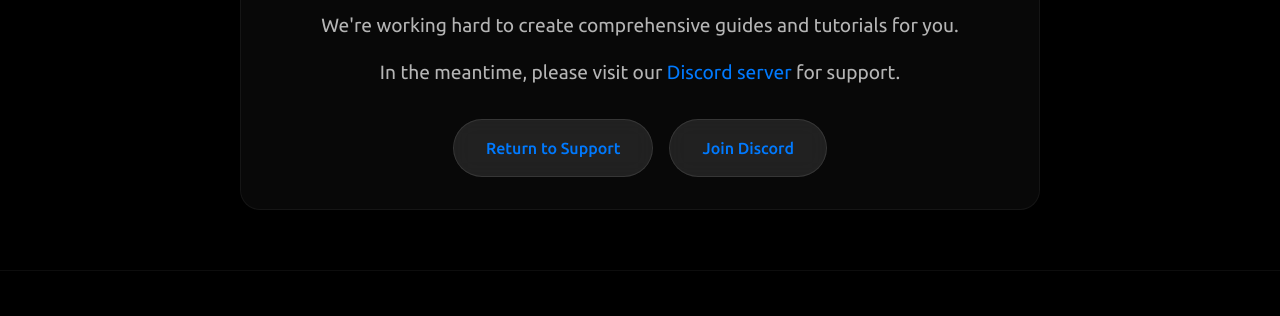
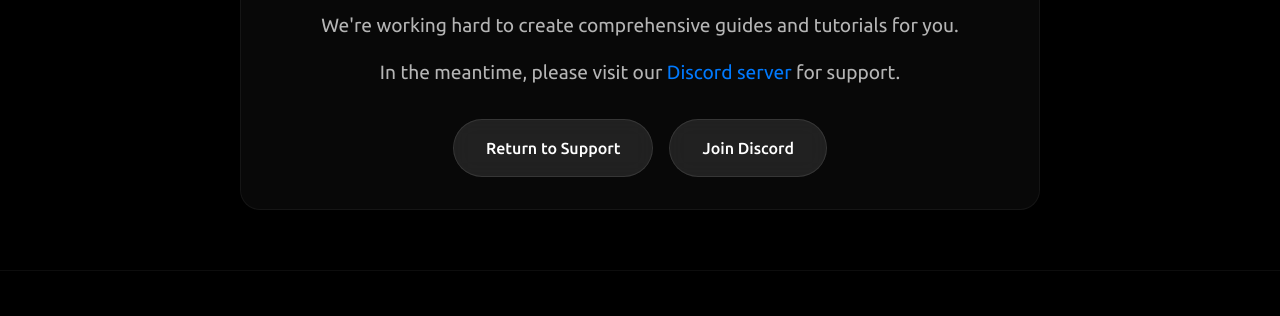
Before and after one commit to aShanki/Synthetix-Website, a website: page knowledgebase/index.html in a window 1280 px wide. Shown: the part 323-639 px from the top of the page. Drawn offline with Linux system fonts and the light colour scheme; a web font is replaced by a local one.

Commit message:
Fix styling for construction CTA button with improved padding, background, and hover effects

```diff
--- a/styles.css
+++ b/styles.css
@@ -1843,6 +1843,26 @@ footer {
     margin-top: 2rem;
 }
 
+/* Construction CTA Button Fixes */
+.construction-cta .btn {
+    padding: 1rem 2rem;
+    background: rgba(255, 255, 255, 0.1);
+    backdrop-filter: blur(10px);
+    border: 1px solid rgba(255, 255, 255, 0.1);
+    border-radius: 50px;
+    font-weight: 500;
+    transition: all 0.3s ease;
+    color: #ffffff;
+    text-decoration: none;
+    font-size: 1rem;
+}
+
+.construction-cta .btn:hover {
+    background: var(--primary);
+    transform: translateY(-2px);
+    box-shadow: 0 10px 20px rgba(0, 122, 255, 0.2);
+}
+
 @keyframes wrench {
     0% { transform: rotate(0deg); }
     20% { transform: rotate(30deg); }
```
